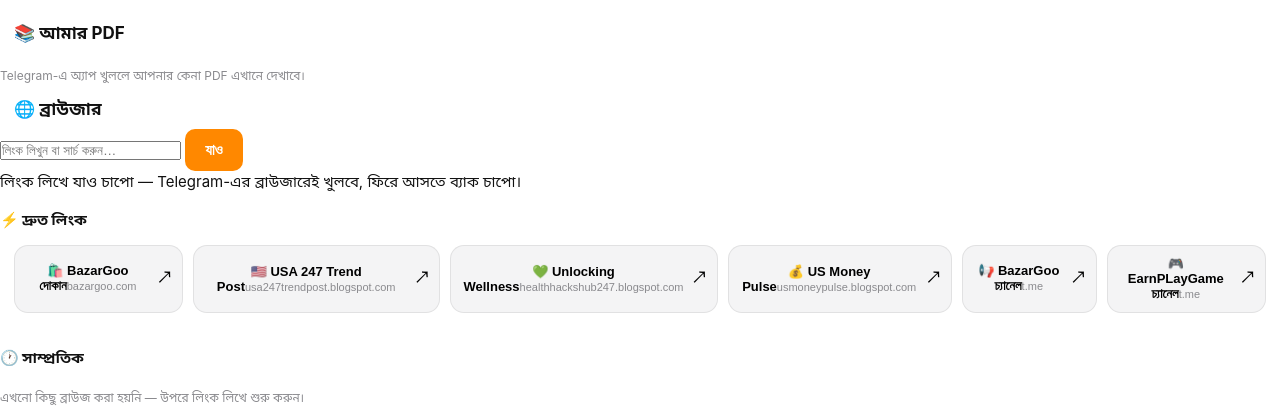
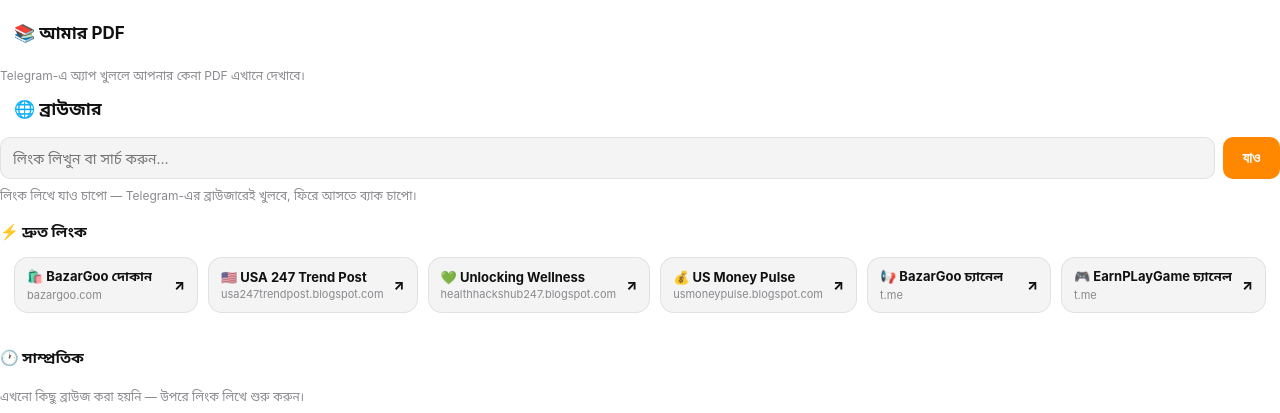
Before and after one commit to ekushya/bazargoo-mini-app, a plain HTML site: page index.html in a window 1280 px wide. Shown: the part 860-1273 px from the top of the page. Drawn offline with Linux system fonts and the light colour scheme; no server answers.

Commit message:
Update styles.css to v21: browser styles

```diff
--- a/styles.css
+++ b/styles.css
@@ -872,3 +872,13 @@ input[type="search"]::-webkit-search-cancel-button { display: none; }
 .spin-result { margin-top: 8px; font-size: 15px; font-weight: 800; color: #1a7f37; text-align: center; }
 .lb-me { border-color: var(--accent); border-width: 2px; }
 .contest-select { width: 100%; padding: 10px; border-radius: 10px; border: 1px solid var(--card-border); background: var(--secondary-bg); color: var(--text); font-size: 14px; margin: 6px 0; }
+
+/* ---------- v21: in-app browser tab ---------- */
+.browser-bar { display: flex; gap: 8px; margin: 8px 0; }
+.browser-bar input { flex: 1; min-width: 0; padding: 10px 12px; border-radius: 10px; border: 1px solid var(--card-border); background: var(--secondary-bg); color: var(--text); font-size: 14px; font-family: inherit; }
+.browser-bar input:focus { outline: 2px solid var(--accent); outline-offset: -1px; }
+.browser-hint { font-size: 12px; color: var(--hint); margin: 4px 0 8px; }
+.browser-row { width: 100%; font-family: inherit; text-align: left; cursor: pointer; color: var(--text); }
+.browser-row-text { display: flex; flex-direction: column; align-items: flex-start; min-width: 0; flex: 1; }
+.browser-row-text .hist-title, .browser-row-text .hist-date { display: block; max-width: 100%; overflow: hidden; text-overflow: ellipsis; white-space: nowrap; }
+#browserClearBtn { margin-top: 8px; }
```
